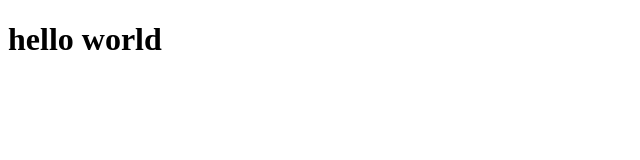
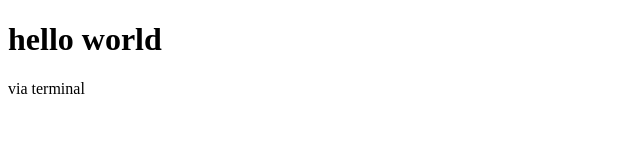
Before and after one commit to Aleste03/listagem-tarefas, a plain HTML site: page index.html in a window 1280 px wide. Shown: the full height of the page, 0-640 px from the left. Drawn offline with Linux system fonts and the light colour scheme.

Commit message:
termninal

```diff
--- a/index.html
+++ b/index.html
@@ -10,6 +10,7 @@
 
 <body>
     <h1>hello world</h1>
+    <p>via terminal</p>
 </body>
 
 </html>
```
